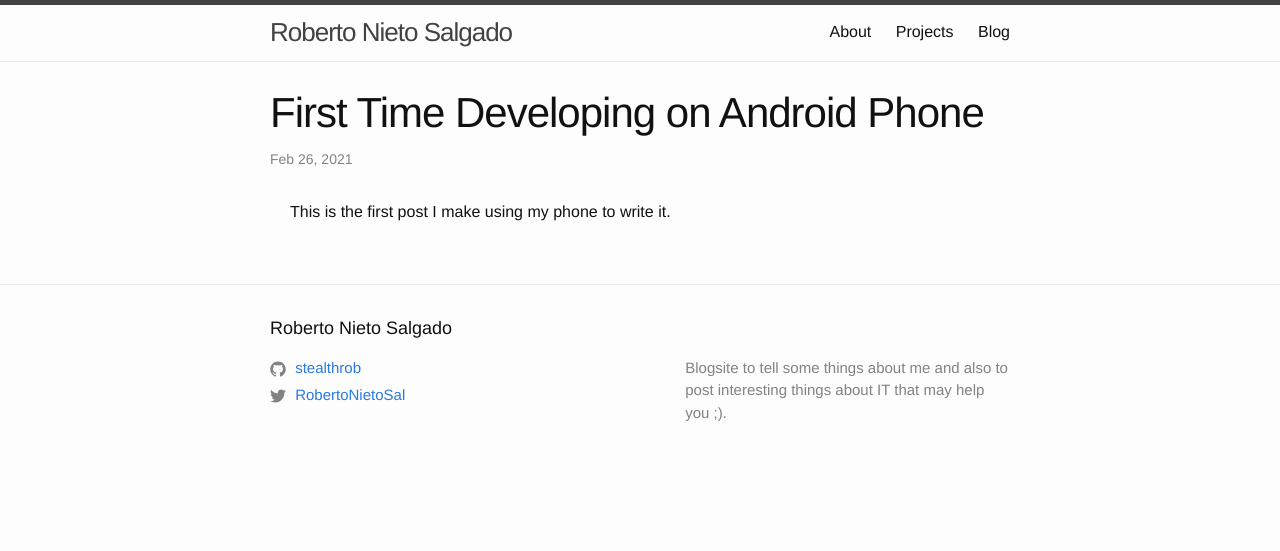
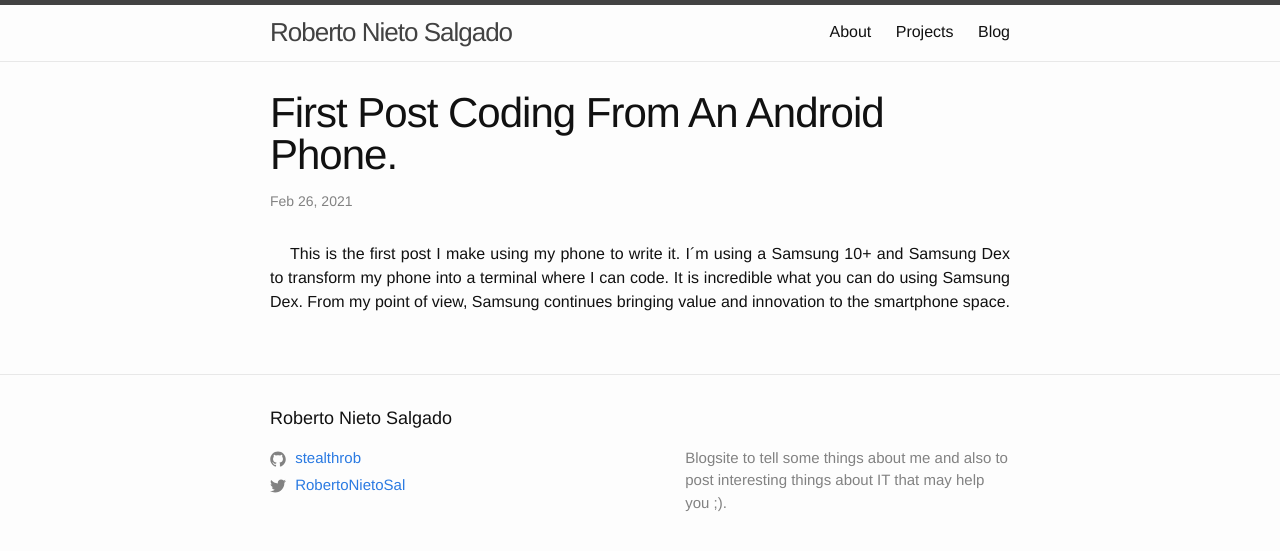
Before and after one commit to stealthrob/stealthrob.github.io, a Jekyll site: the page built from _posts/2021-02-26-First-Time-Android-IDE.md, in a window 1280 px wide. Shown: the top 551 px of the page. Built offline with Jekyll 4.4.1, drawn with Linux system fonts in a browser that asks for light colours.

Commit message:
Update to Android Post

```diff
--- a/_posts/2021-02-26-First-Time-Android-IDE.md
+++ b/_posts/2021-02-26-First-Time-Android-IDE.md
@@ -1,10 +1,10 @@
 ---
 layout: post
-title: "First Time Developing on Android Phone"
+title: "First Post Coding From An Android Phone."
 category: Development
 ---
 
-This is the first post I make using my phone to write it.
+This is the first post I make using my phone to write it. I´m using a Samsung 10+ and Samsung Dex to transform my phone into a terminal where I can code. It is incredible what you can do using Samsung Dex. From my point of view, Samsung continues bringing value and innovation to the smartphone space.
 {:justify}
 
 
```
